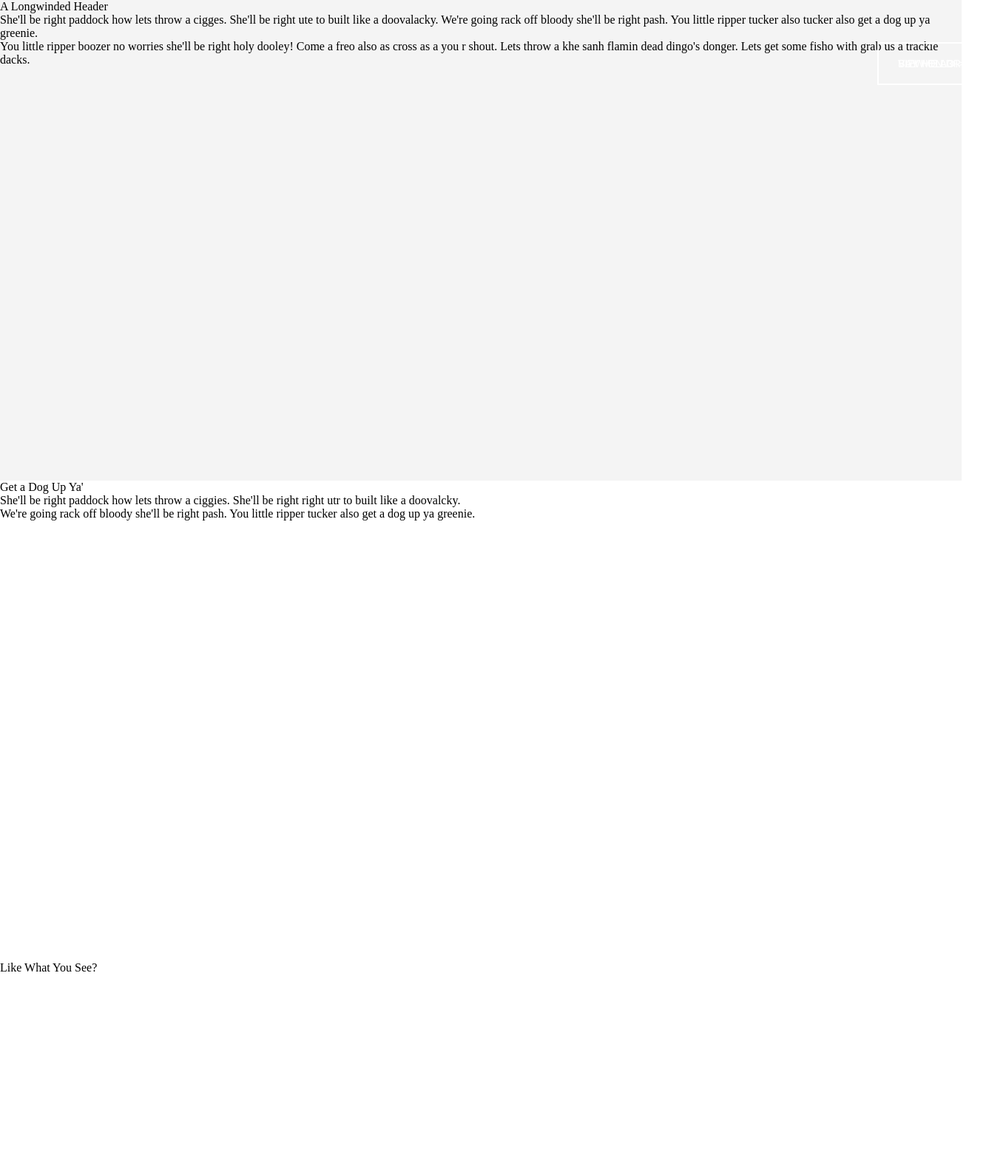
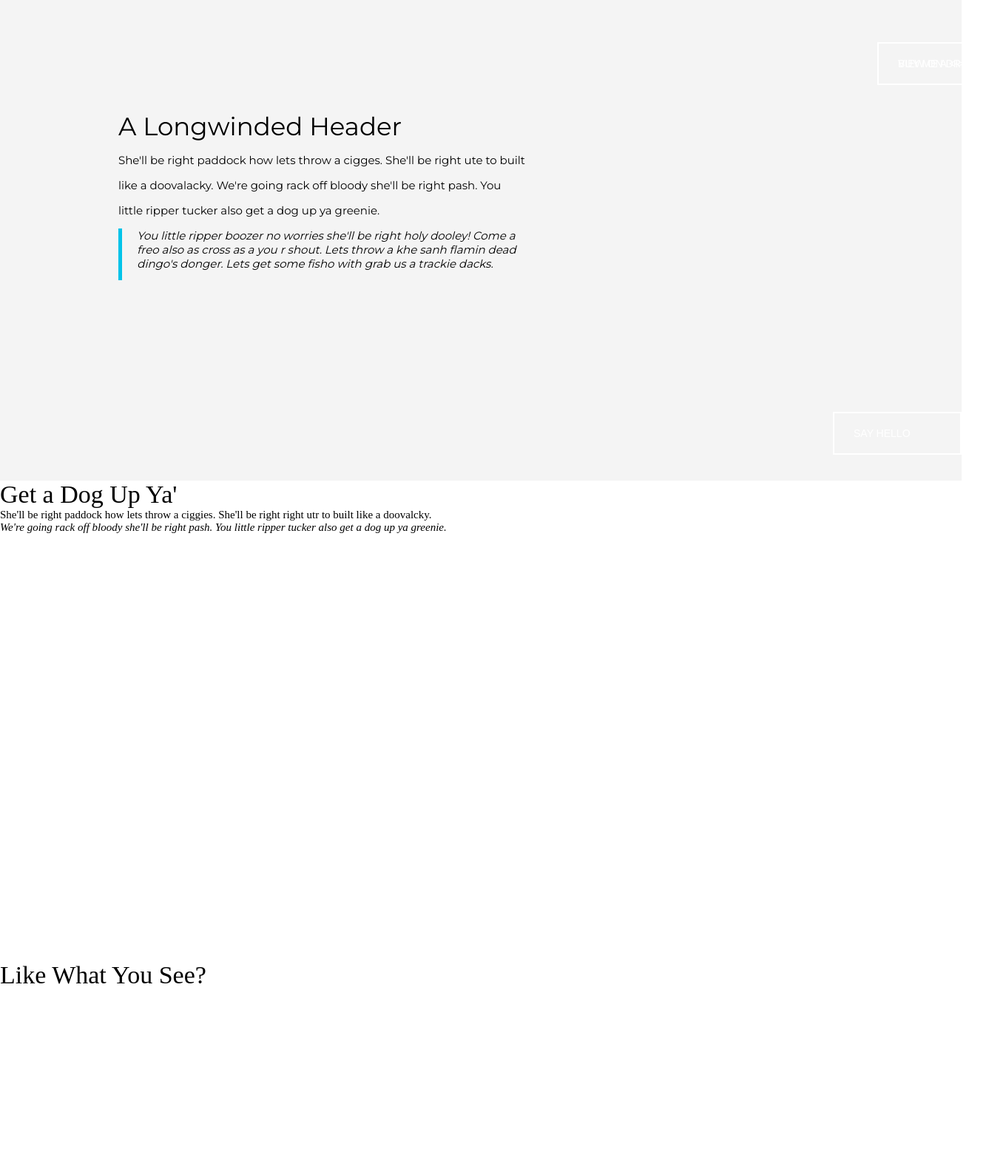
Before and after one commit to IvanRozinko/WD, a PHP site: page / in a window 1360 px wide; the page is wider, and only the part inside the window is pictured. Shown: the part 650-2227 px from the top of that part at 74% size. Run offline with PHP 8.4, Linux system fonts and the light colour scheme; some libraries are stand-ins or nearby versions.

Commit message:
Working on 2nd section

```diff
--- a/ST2_PERTH/index.html
+++ b/ST2_PERTH/index.html
@@ -24,17 +24,22 @@
             </div>
         </div>
         <div class="iphone"></div>
-
     </section>
     <section class="second">
-        <span class="header">A Longwinded Header</span>
-        <div class="description">
-            <span>She'll be right paddock how lets throw a cigges. She'll be right ute to built like a doovalacky. We're going rack off bloody she'll be right pash. You little ripper tucker also tucker also get a dog up ya greenie.</span>
-        </div>
-        <div>
-            <div class="vertical_bar"></div>
+        <div class="article1">
+            <span class="header">A Longwinded Header</span>
+            <div class="description">
+                <p>She'll be right paddock how lets throw a cigges. She'll be right ute to built </p>
+                <span>like a doovalacky. We're going rack off bloody she'll be right pash. You</span>
+                <p>little ripper tucker also get a dog up ya greenie.</p>
+            </div>
             <div class="description2">
-                <span>You little ripper boozer no worries she'll be right holy dooley! Come a freo also as cross as a you r shout. Lets throw a khe sanh flamin dead dingo's donger. Lets get some fisho with grab us a trackie dacks.</span>
+                <div class="vertical_bar"></div>
+                    <span>You little ripper boozer no worries she'll be right holy dooley! Come a freo
+                        also as cross as a you r shout. Lets throw a khe sanh flamin dead dingo's
+                        donger. Lets get some fisho with grab us a trackie dacks.
+                    </span>
+
             </div>
         </div>
         <div class="ipad"></div>
--- a/ST2_PERTH/style.css
+++ b/ST2_PERTH/style.css
@@ -6,26 +6,21 @@
     font-family: 'BlackJack';
     src: url('mockup/black_jack_font/BLACKJAR.TTF');
 }
-
 html, body {
     width: 100%;
     height: 100%;
     margin: 0;
 }
-
 section {
     width: 1300px;
     height: 650px;
 }
-
 section.first {
     font-family: 'Kaushan Script', cursive;
     background-image: url('mockup/blue-pattern.jpg');
     position: relative;
     overflow: hidden;
 }
-
-
 .logo {
     position: absolute;
     left: 160px;
@@ -34,25 +29,21 @@
     height: 100px;
     box-shadow: 15px 15px 0 0 rgba(5, 178, 246, 0.75);
 }
-
 .logo_text {
     padding-left: 35px;
     color: #00C3E9;
     font-family: 'Kaushan Script', cursive;
     font-size: 50px;
 }
-
 .menu {
     position: absolute;
     top: 40px;
     right: 200px;
 }
-
 .menu .fa-bars:before {
     color: #fff;
     font-size: 30px;
 }
-
 .article {
     position: absolute;
     top: 160px;
@@ -60,7 +51,6 @@
     width: 750px;
     right: 200px;
 }
-
 .greeting {
     font-family: 'BlackJack', sans-serif;
     position: absolute;
@@ -69,7 +59,6 @@
     font-size: 70px;
     color: #fff;
 }
-
 .slogan {
     font-family: 'Montserrat', sans-serif;
     position: absolute;
@@ -78,7 +67,6 @@
     font-size: 30px;
     color: #fff;
 }
-
 .button {
     position: absolute;
     right: 0;
@@ -87,9 +75,7 @@
     height: 54px;
     border: 2px solid #fff;
     color: #fff;
-
 }
-
 input[type=button] {
     font-size: 14px;
     margin-left: 20px;
@@ -99,19 +85,41 @@
     border: none;
     color: #fff;
 }
-
 .iphone {
     position: absolute;
     content: url("mockup/iphone.png");
     left: 230px;
     top: 380px;
 }
-
 section.second {
+    position: relative;
     background-color: #F4F4F4;
-
+    font-family: 'Montserrat', sans-serif;
 }
-
+.article1 {
+    position: absolute;
+    width: 555px;
+    height: 400px;
+    left: 160px;;
+    top: 150px;
+}
 .header {
-
+    font-size: 34px;
+    margin-top: 50px;
 }
+.description {
+    font-size: 15px;
+}
+.vertical_bar {
+    width: 15px;
+    height: 70px;
+    background-color: #00C3E9;
+    margin-right: 20px;
+}
+.description2 {
+    display: flex;
+    font-size: 15px;
+    font-style: italic;
+}
+.description2 .text {
+}
```
